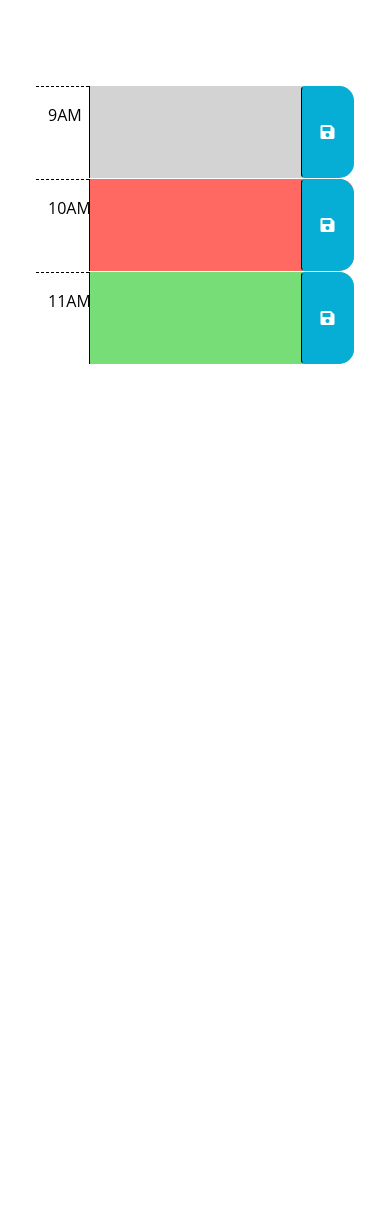
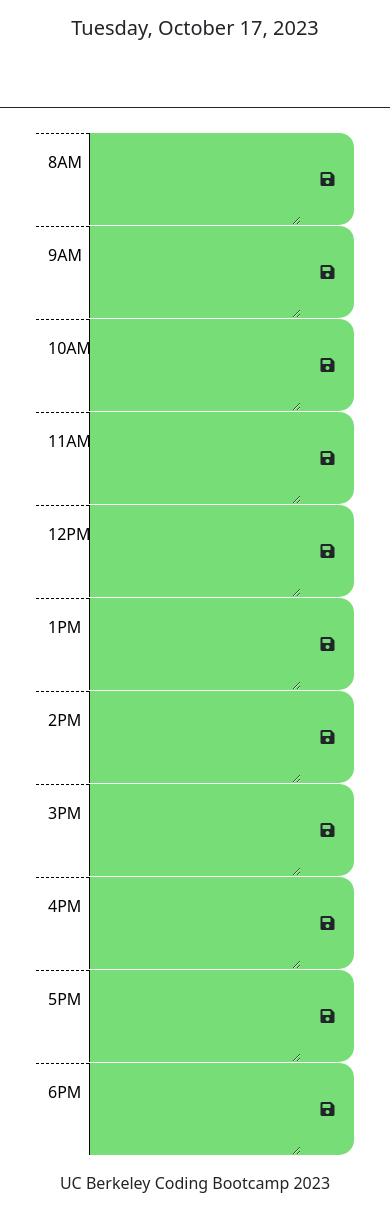
Before and after one commit to Berrytree5/3rd-party-lit, a plain HTML site: page index.html in a window 390 px wide. Shown: the part 208-1435 px from the top of the page. Before the commit the page ends 844 px from the top, so only its background shows below. Drawn offline with nearby package versions, Linux system fonts and the light colour scheme.

Commit message:
Fixed issue w/ css file

```diff
--- a/index.html
+++ b/index.html
@@ -1,79 +1,111 @@
 <!DOCTYPE html>
 <html lang="en">
 <head>
-    <meta charset="UTF-8" />
-    <meta name="viewport" content="width=device-width, initial-scale=1.0" />
-    <meta http-equiv="X-UA-Compatible" content="ie=edge" />
-    <link
-      href="https://cdn.jsdelivr.net/npm/bootstrap@5.1.3/dist/css/bootstrap.min.css"
-      rel="stylesheet"
-      integrity="sha384-1BmE4kWBq78iYhFldvKuhfTAU6auU8tT94WrHftjDbrCEXSU1oBoqyl2QvZ6jIW3"
-      crossorigin="anonymous"
-    />
-    <link
-      rel="stylesheet"
-      href="https://use.fontawesome.com/releases/v5.8.1/css/all.css"
+    <meta charset="UTF-8">
+    <meta name="viewport" content="width=device-width, initial-scale=1.0">
+    <link rel="stylesheet" href="styles.css">
+    <link rel="stylesheet" href="https://cdn.jsdelivr.net/npm/bootstrap@5.1.3/dist/css/bootstrap.min.css">
+    <link rel="stylesheet" href="https://use.fontawesome.com/releases/v5.8.1/css/all.css"
         integrity="sha384-50oBUHEmvpQ+1lW4y57PTFmhCaXp0ML5d60M1M7uH2+nqUivzIebhndOJK28anvf"
-      crossorigin="anonymous"
-    />
-    <link
-      href="https://fonts.googleapis.com/css2?family=Fira+Sans:wght@400;700&display=swap"
-      rel="stylesheet"
-    />
-    <link rel="stylesheet" href="style.css" />
+        crossorigin="anonymous">
+    <link href="https://fonts.googleapis.com/css?family=Open+Sans&display=swap" rel="stylesheet">
     <title>Work Day Scheduler</title>
 </head>
-
 <body>
-    <header class="p-5 mb-4">
+    <header class="text-center p-5 border-bottom border-dark mb-4">
         <h1 class="display-3">Work Day Scheduler</h1>
         <p class="lead">A simple calendar app for scheduling your work day</p>
         <p id="currentDay" class="lead"></p>
     </header>
-    <div class="container-fluid px-5">
-      <!-- Use class for "past", "present", and "future" to apply styles to the
-        time-block divs accordingly. The javascript will need to do this by
-        adding/removing these classes on each div by comparing the hour in the
-        id to the current hour. The html provided below is meant to be an example
-        demonstrating how the css provided can be leveraged to create the
-        desired layout and colors. The html below should be removed or updated
-        in the finished product. Remember to delete this comment once the
-        code is implemented.
-        -->
-
-      <!-- Example of a past time block. The "past" class adds a gray background color. -->
-      <div id="hour-9" class="row time-block past">
+    <div class="container-lg px-5">
+        <!-- Time Blocks -->
+        <div class="row time-block past" id="8">
+            <div class="col-2 col-md-1 hour text-center py-3">8AM</div>
+            <textarea class="col-8 col-md-10 description" rows="3"></textarea>
+            <button class="btn saveBtn col-2 col-md-1" aria-label="save">
+                <i class="fas fa-save" aria-hidden="true"></i>
+            </button>
+        </div>
+        <div class="row time-block present" id="8">
           <div class="col-2 col-md-1 hour text-center py-3">9AM</div>
-        <textarea class="col-8 col-md-10 description" rows="3"> </textarea>
+          <textarea class="col-8 col-md-10 description" rows="3"></textarea>
+          <button class="btn saveBtn col-2 col-md-1" aria-label="save">
+              <i class="fas fa-save" aria-hidden="true"></i>
+          </button>
+      </div>
+      <div class="row time-block future" id="8">
+        <div class="col-2 col-md-1 hour text-center py-3">10AM</div>
+        <textarea class="col-8 col-md-10 description" rows="3"></textarea>
+        <button class="btn saveBtn col-2 col-md-1" aria-label="save">
+            <i class="fas fa-save" aria-hidden="true"></i>
+        </button>
+    </div>
+    <div class="row time-block future" id="8">
+      <div class="col-2 col-md-1 hour text-center py-3">11AM</div>
+      <textarea class="col-8 col-md-10 description" rows="3"></textarea>
+      <button class="btn saveBtn col-2 col-md-1" aria-label="save">
+          <i class="fas fa-save" aria-hidden="true"></i>
+      </button>
+  </div>
+  <div class="row time-block future" id="8">
+    <div class="col-2 col-md-1 hour text-center py-3">12PM</div>
+    <textarea class="col-8 col-md-10 description" rows="3"></textarea>
+    <button class="btn saveBtn col-2 col-md-1" aria-label="save">
+        <i class="fas fa-save" aria-hidden="true"></i>
+    </button>
+</div>
+<div class="row time-block future" id="8">
+  <div class="col-2 col-md-1 hour text-center py-3">1PM</div>
+  <textarea class="col-8 col-md-10 description" rows="3"></textarea>
+  <button class="btn saveBtn col-2 col-md-1" aria-label="save">
+      <i class="fas fa-save" aria-hidden="true"></i>
+  </button>
+</div>
+<div class="row time-block future" id="8">
+  <div class="col-2 col-md-1 hour text-center py-3">2PM</div>
+  <textarea class="col-8 col-md-10 description" rows="3"></textarea>
+  <button class="btn saveBtn col-2 col-md-1" aria-label="save">
+      <i class="fas fa-save" aria-hidden="true"></i>
+  </button>
+</div><div class="row time-block future" id="8">
+  <div class="col-2 col-md-1 hour text-center py-3">3PM</div>
+  <textarea class="col-8 col-md-10 description" rows="3"></textarea>
+  <button class="btn saveBtn col-2 col-md-1" aria-label="save">
+      <i class="fas fa-save" aria-hidden="true"></i>
+  </button>
+</div>
+<div class="row time-block future" id="8">
+  <div class="col-2 col-md-1 hour text-center py-3">4PM</div>
+  <textarea class="col-8 col-md-10 description" rows="3"></textarea>
+  <button class="btn saveBtn col-2 col-md-1" aria-label="save">
+      <i class="fas fa-save" aria-hidden="true"></i>
+  </button>
+</div>
+<div class="row time-block future" id="8">
+  <div class="col-2 col-md-1 hour text-center py-3">5PM</div>
+  <textarea class="col-8 col-md-10 description" rows="3"></textarea>
+  <button class="btn saveBtn col-2 col-md-1" aria-label="save">
+      <i class="fas fa-save" aria-hidden="true"></i>
+  </button>
+</div>
+<div class="row time-block future" id="8">
+  <div class="col-2 col-md-1 hour text-center py-3">6PM</div>
+  <textarea class="col-8 col-md-10 description" rows="3"></textarea>
   <button class="btn saveBtn col-2 col-md-1" aria-label="save">
       <i class="fas fa-save" aria-hidden="true"></i>
   </button>
 </div>
 
-      <!-- Example of a present time block. The "present" class adds a red background color. -->
-      <div id="hour-10" class="row time-block present">
-        <div class="col-2 col-md-1 hour text-center py-3">10AM</div>
-        <textarea class="col-8 col-md-10 description" rows="3"> </textarea>
-        <button class="btn saveBtn col-2 col-md-1" aria-label="save">
-          <i class="fas fa-save" aria-hidden="true"></i>
-        </button>
     </div>
-
-      <!-- Example of a future time block. The "future" class adds a green background color. -->
-      <div id="hour-11" class="row time-block future">
-        <div class="col-2 col-md-1 hour text-center py-3">11AM</div>
-        <textarea class="col-8 col-md-10 description" rows="3"> </textarea>
-        <button class="btn saveBtn col-2 col-md-1" aria-label="save">
-          <i class="fas fa-save" aria-hidden="true"></i>
-        </button>
+    <footer class="text-center">
+        <div class="container">
+            <p class="py-3">UC Berkeley Coding Bootcamp 2023</p>
         </div>
-    </div>
-
-    <script src="https://cdnjs.cloudflare.com/ajax/libs/jquery/3.2.1/jquery.min.js"></script>
+    </footer>
+    <script src="https://code.jquery.com/jquery-3.4.1.min.js"></script>
     <script src="https://cdn.jsdelivr.net/npm/dayjs@1.11.3/dayjs.min.js"
         integrity="sha256-iu/zLUB+QgISXBLCW/mcDi/rnf4m4uEDO0wauy76x7U="
         crossorigin="anonymous"></script>
-
     <script src="script.js"></script>
 </body>
 </html>
--- a/script.js
+++ b/script.js
@@ -1,23 +1,55 @@
-// Wrap all code that interacts with the DOM in a call to jQuery to ensure that
-// the code isn't run until the browser has finished rendering all the elements
-// in the html.
-$(function () {
-  // TODO: Add a listener for click events on the save button. This code should
-  // use the id in the containing time-block as a key to save the user input in
-  // local storage. HINT: What does `this` reference in the click listener
-  // function? How can DOM traversal be used to get the "hour-x" id of the
-  // time-block containing the button that was clicked? How might the id be
-  // useful when saving the description in local storage?
-  //
-  // TODO: Add code to apply the past, present, or future class to each time
-  // block by comparing the id to the current hour. HINTS: How can the id
-  // attribute of each time-block be used to conditionally add or remove the
-  // past, present, and future classes? How can Day.js be used to get the
-  // current hour in 24-hour time?
-  //
-  // TODO: Add code to get any user input that was saved in localStorage and set
-  // the values of the corresponding textarea elements. HINT: How can the id
-  // attribute of each time-block be used to do this?
-  //
-  // TODO: Add code to display the current date in the header of the page.
+
+const presentTime = dayjs();
+const currentTime = document.getElementById("currentDay");
+const saveBtns = document.querySelectorAll(".saveBtn");
+
+
+saveBtns.forEach((saveBtn) => {
+  saveBtn.addEventListener("click", saveTime);
 });
+
+// Display the current date
+displayDate();
+
+// Set text values for the time blocks
+setTextValue();
+
+// Apply color coding to time blocks
+timeBlockColor();
+
+// Function to save user input to local storage
+function saveTime(event) {
+  const textArea = event.target.previousElementSibling;
+  const time = event.target.parentElement.id;
+  localStorage.setItem(time, textArea.value);
+}
+
+// Function to apply color coding to time blocks
+function timeBlockColor() {
+  const currentHour = presentTime.hour();
+
+  document.querySelectorAll(".time-block").forEach((timeBlock) => {
+    const timeBlockHour = parseInt(timeBlock.id);
+    if (timeBlockHour < currentHour) {
+      timeBlock.classList.add("past");
+    } else if (timeBlockHour === currentHour) {
+      timeBlock.classList.add("present");
+    } else {
+      timeBlock.classList.add("future");
+    }
+  });
+}
+
+// Function to set text values for time blocks from local storage
+function setTextValue() {
+  document.querySelectorAll(".time-block").forEach((timeBlock) => {
+    const textArea = timeBlock.querySelector(".description");
+    const time = timeBlock.id;
+    textArea.value = localStorage.getItem(time);
+  });
+}
+
+// Function to display the current date
+function displayDate() {
+  currentTime.textContent = presentTime.format("dddd, MMMM D, YYYY");
+}
```
Also changed, not shown: assets/images/Screen Shot 2023-10-16 at 8.36.14 PM.png (added), styles.css (renamed from style.css), 4 other files. Lines whose indentation alone changed are shown as unchanged.
